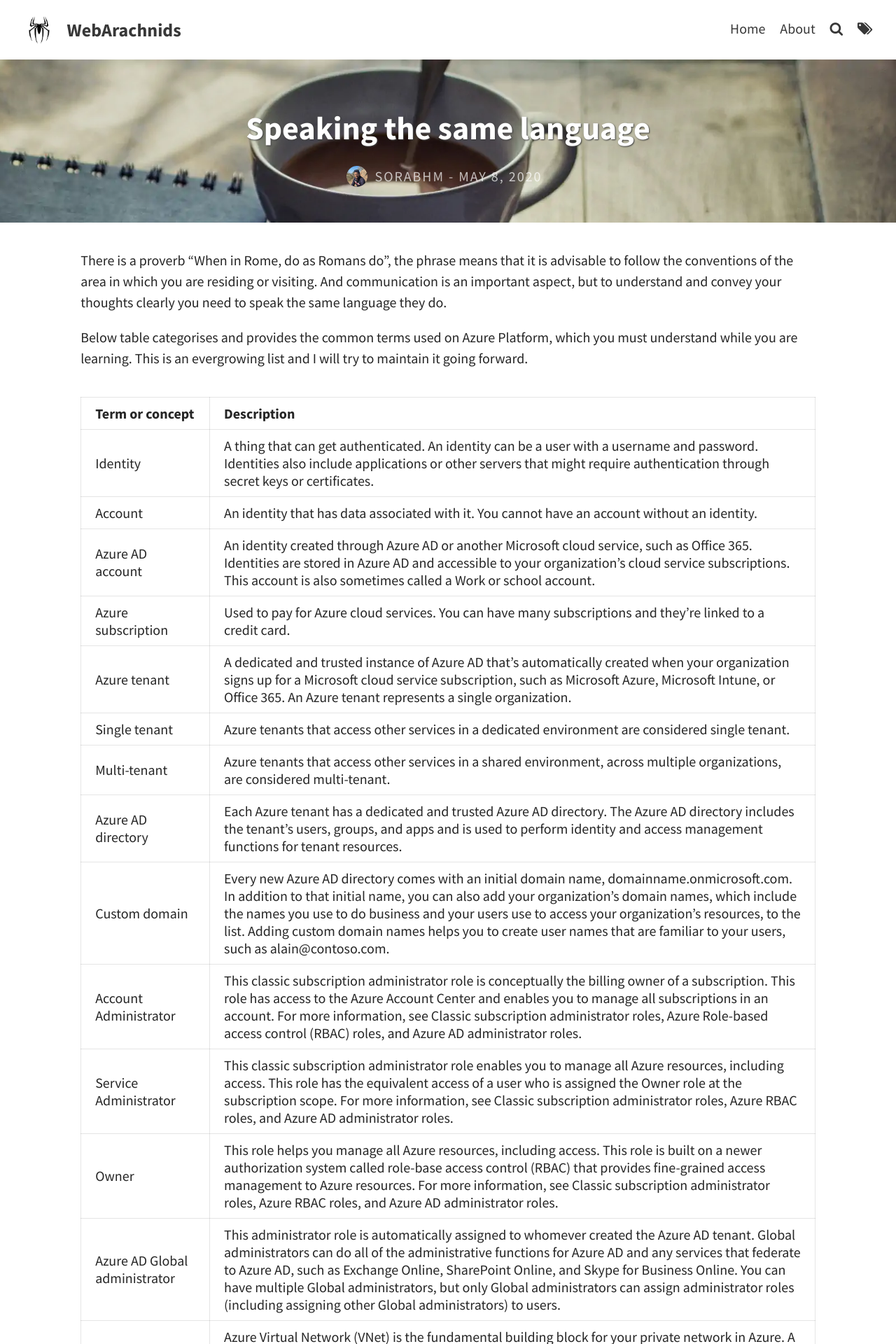
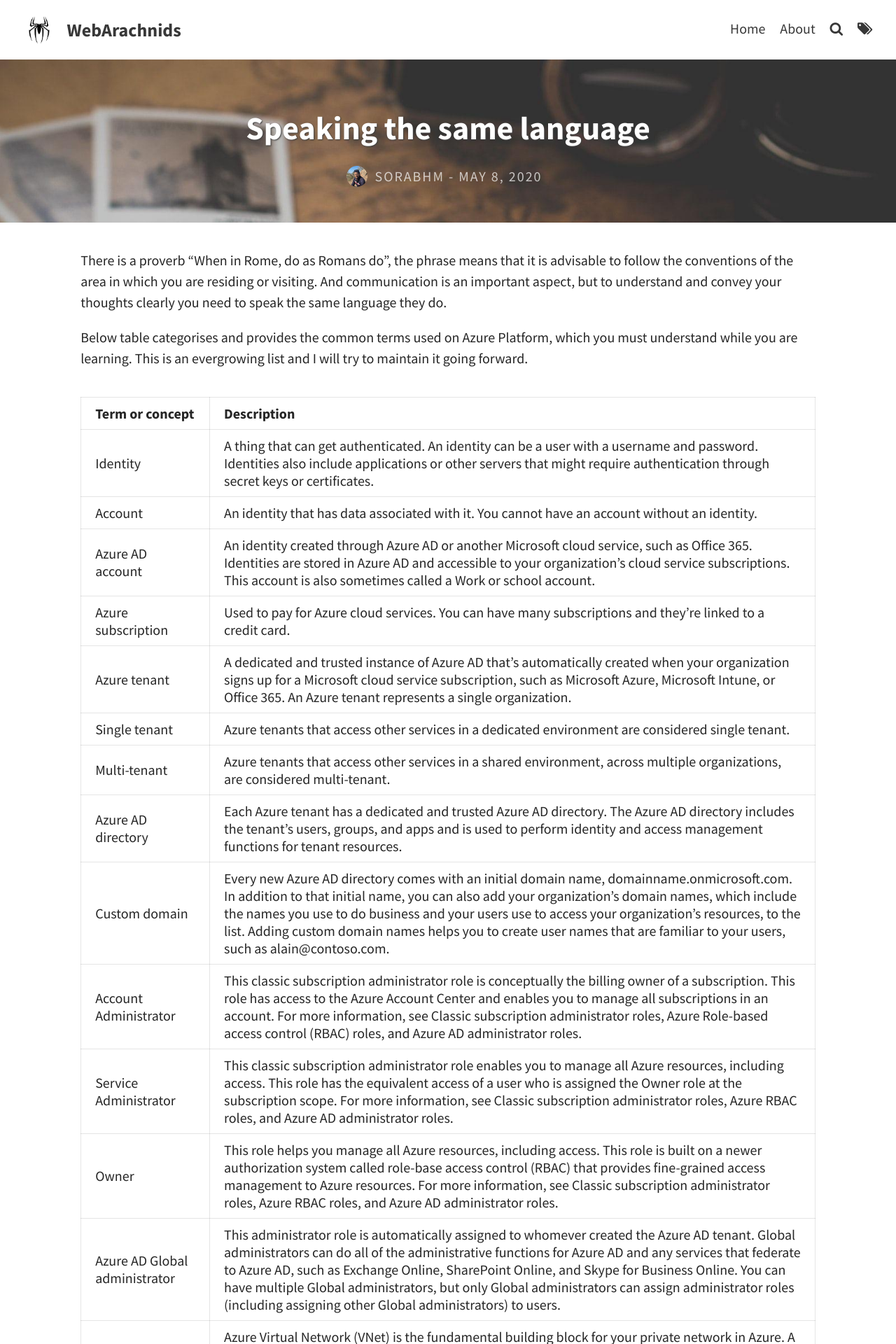
Before and after one commit to prashanth5429/sorabhm.github.io, a Jekyll site: the page built from _posts/2020-05-08-Speaking-the-same-language.md, in a window 1280 px wide. Shown: the top 1920 px of the page at 70% size. Built offline with Jekyll 4.4.1, drawn with Linux system fonts in a browser that asks for light colours; comment, search, counter and statistics services are not loaded.

Commit message:
Fixing the image issues on Safari

```diff
--- a/_config.yml
+++ b/_config.yml
@@ -5,12 +5,12 @@ url: "https://sorabhm.github.io"
 # THEME-SPECIFIC CONFIGURATION
 title: WebArachnids                                  # site's title
 description: "A website with Microsoft Azure blog posts, tips and tricks"      # used by search engines
-avatar: assets/img/spider-logo.webp                         # Empty for no avatar in navbar
+avatar: assets/img/spider-logo.png                         # Empty for no avatar in navbar
 favicon: assets/favicon.ico                             # Icon displayed in the tab
 
 # Header and footer text
 header_text: Welcome to the Cloud  # Change Blog header text
-header_feature_image: assets/img/cloud-computing-header.webp
+header_feature_image: assets/img/cloud-computing-header.jpg
 footer_text: >
   Powered by <a href="https://jekyllrb.com/">Jekyll</a>.
 
--- a/_data/authors.yml
+++ b/_data/authors.yml
@@ -1,4 +1,4 @@
 sorabhm:
   name: "SorabhM"
-  avatar: "assets/img/avatars/profile_pic.webp"
+  avatar: "assets/img/avatars/profile_pic.jpg"
   url: "https://linkedin.com/in/sorabhm"
--- a/_posts/2020-05-08-Speaking-the-same-language.md
+++ b/_posts/2020-05-08-Speaking-the-same-language.md
@@ -2,7 +2,7 @@
 layout: post
 title: Speaking the same language
 hide: true
-feature-img: assets/img/pexels/book-coffee.webp
+feature-img: assets/img/pexels/book-glass.jpeg
 author: sorabhm
 tags: [Glossary, Azure, Terminology]
 ---
```
Also changed, not shown: _posts/2020-05-09-Getting-into-the-act.md (+3 -3 lines), assets/img/Azure-MgmtGroup-Blueprint.png (added), assets/img/AzureGovernance-ManagementGroups-01.png (added), assets/img/cloud-computing-header.jpg (added), assets/img/ea-hierarchies.png (added), assets/img/triangle.png (added), assets/img/web_arachnids_logo.png (added).
